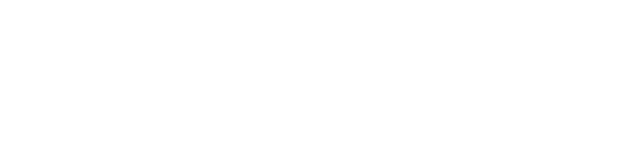
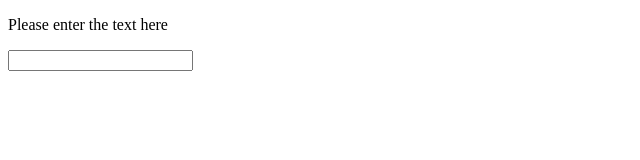
Before and after one commit to Anurag96/Anurag96.github.io, a plain HTML site: page HTML_PROJECT/basic.html in a window 1280 px wide. Shown: the whole page, without its empty margins (0-640 px from the left). Drawn offline with Linux system fonts and the light colour scheme.

Commit message:
Added CSS styllesheet

```diff
--- /dev/null
+++ b/HTML_CSS_PROJECT/styles/style.css
@@ -0,0 +1,35 @@
+html {
+  font-size: 13px; /* px means "pixels": the base font size is now 10 pixels high  */
+  font-family: "Open Sans", sans-serif; /* this should be the rest of the output you got from Google fonts */
+  background-color: #00539f;
+}
+
+h1 {
+  font: size 60px;
+  text-align: center;
+  margin: 0;
+  padding: 20px 0;
+  color: #00539f;
+  text-shadow: 3px 3px 2px black; /*Horizntal | vertical | blurness | color*/
+}
+
+p,
+li {
+  font-size: 16px;
+  line-height: 2;
+  letter-spacing: 2px;
+}
+body {
+  width: 600px;
+  background-color: #ff9500;
+  padding: 10px 20px 20px 30px; /*North East South West*/
+  border: 5px solid black; /* top | right | bottom | left */
+  margin: 30px 300px 30px 350px; /* 0 auto;*/
+}
+
+img {
+  /* max-width: 200%; */
+  height: 100px;
+  display: block;
+  margin: 0 auto;
+}
--- a/HTML_PROJECT/basic.html
+++ b/HTML_PROJECT/basic.html
@@ -5,8 +5,17 @@
         <meta name="viewport" content="width=device-width, initial-scale=1"/>
         <meta name="description" content=" This is the calculation page"/>
         <meta http-equiv="Content-Type" content="text/html"; charset="utf-8"/>
+           <script>
+            function convertData(){
+                var x = document.getElementById("input");
+                console.log(x);
+                console.log(x.value);
+                x.value = x.value.toUpperCase();
+            }
+            </script>
     </head>
     <body>
-
-    </body>
+        <p>Please enter the text here </p>
+<input type="text" id="input" onchange="convertData()"/> <br/>
+</body>
 </html>
```
Also changed, not shown: HTML_CSS_PROJECT/index.html (added, +17 -0 lines), PRACTICE/basic1.html (renamed from HTML_PROJECT/basic1.html).
